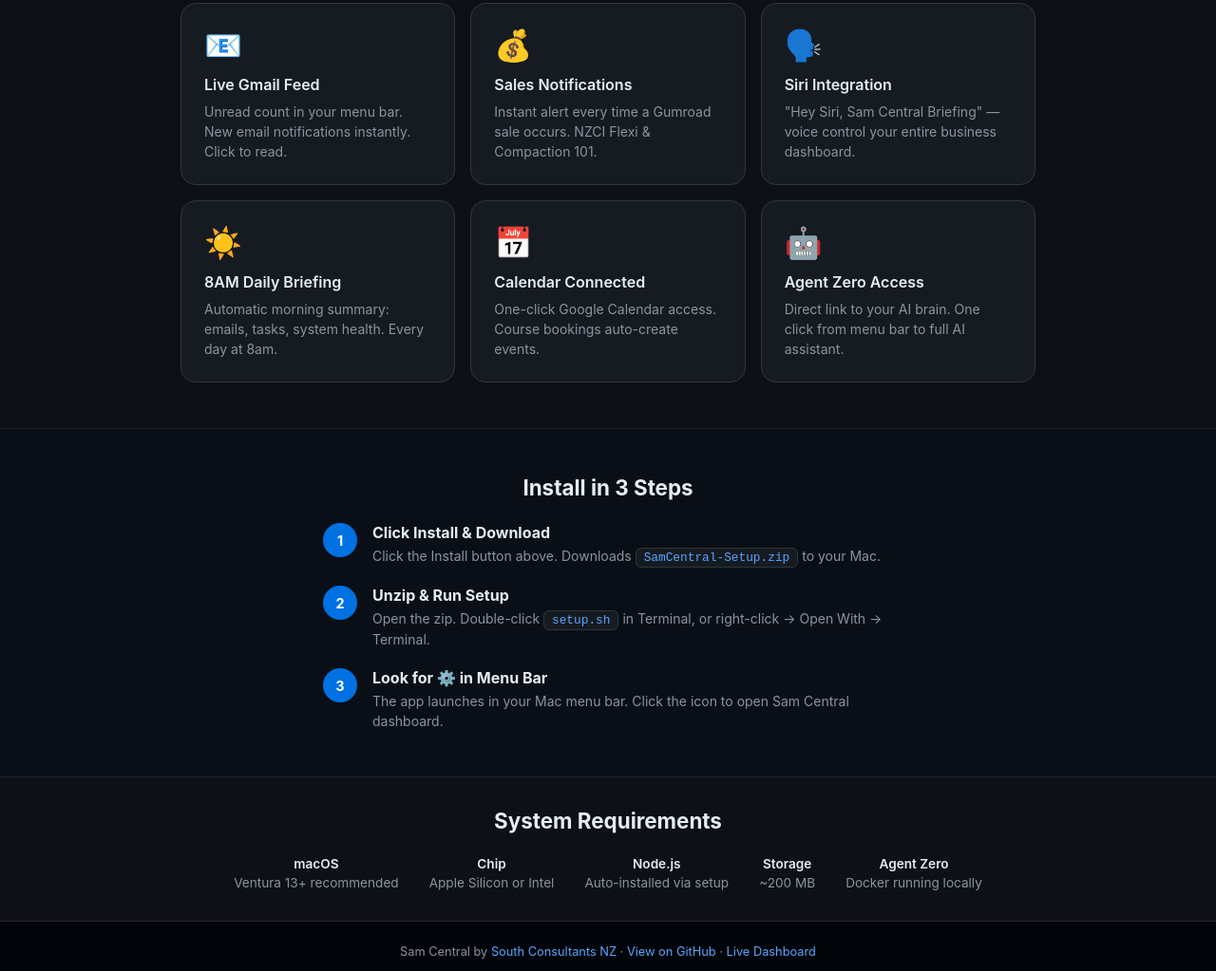
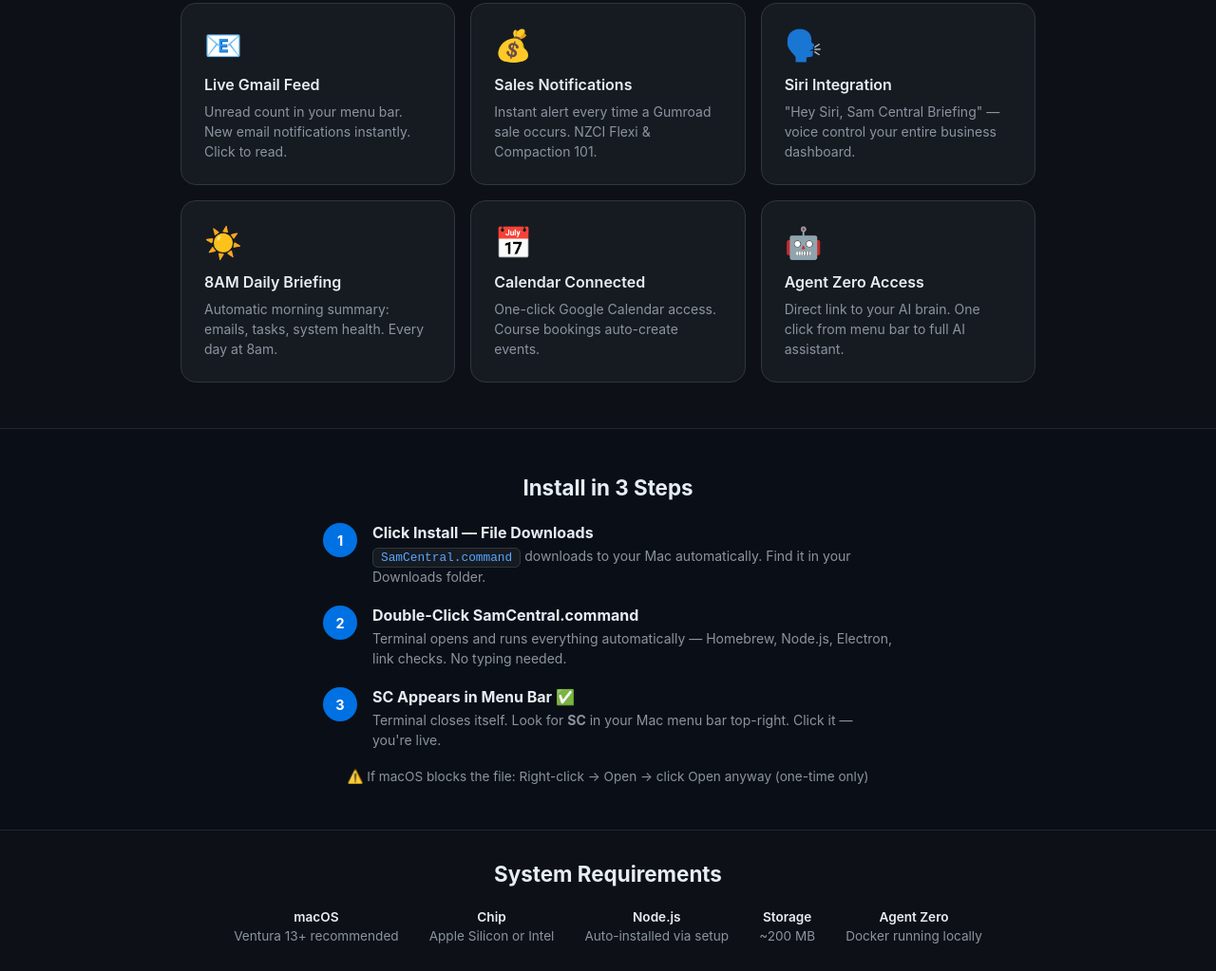
Before and after one commit to Samdc45/sam-central-app, an Electron app: page index.html in a window 1280 px wide. Shown: the part 682-1705 px from the top of the page at 95% size. Drawn offline with Linux system fonts and the light colour scheme.

Commit message:
feat: Auto-run .command file - double-click to install, no typing needed

```diff
--- a/index.html
+++ b/index.html
@@ -262,7 +262,7 @@
     </div>
   </div>
 
-  <button class="install-btn" onclick="startInstall()">⬇ Install Sam Central</button>
+  <button class="install-btn" onclick="startInstall()">⬇ Install — Auto-Run</button>
   <div class="install-note">macOS 12+ · Apple Silicon & Intel · Free</div>
 </div>
 
@@ -310,25 +310,28 @@
     <div class="step">
       <div class="step-num">1</div>
       <div class="step-content">
-        <h3>Click Install &amp; Download</h3>
-        <p>Click the Install button above. Downloads <code>SamCentral-Setup.zip</code> to your Mac.</p>
+        <h3>Click Install — File Downloads</h3>
+        <p><code>SamCentral.command</code> downloads to your Mac automatically. Find it in your Downloads folder.</p>
       </div>
     </div>
     <div class="step">
       <div class="step-num">2</div>
       <div class="step-content">
-        <h3>Unzip &amp; Run Setup</h3>
-        <p>Open the zip. Double-click <code>setup.sh</code> in Terminal, or right-click → Open With → Terminal.</p>
+        <h3>Double-Click SamCentral.command</h3>
+        <p>Terminal opens and runs everything automatically — Homebrew, Node.js, Electron, link checks. No typing needed.</p>
       </div>
     </div>
     <div class="step">
       <div class="step-num">3</div>
       <div class="step-content">
-        <h3>Look for ⚙️ in Menu Bar</h3>
-        <p>The app launches in your Mac menu bar. Click the icon to open Sam Central dashboard.</p>
+        <h3>SC Appears in Menu Bar ✅</h3>
+        <p>Terminal closes itself. Look for <strong>SC</strong> in your Mac menu bar top-right. Click it — you&apos;re live.</p>
       </div>
     </div>
   </div>
+  <p style="text-align:center;color:#8b949e;font-size:0.85rem;margin-top:20px">
+    ⚠️ If macOS blocks the file: Right-click → Open → click Open anyway (one-time only)
+  </p>
 </div>
 
 <!-- REQUIREMENTS -->
@@ -355,13 +358,13 @@
     <div class="modal-icon">⬇️</div>
     <div class="modal-title">Install Sam Central</div>
     <ol class="modal-steps">
-      <li><strong>Download</strong> the setup zip below</li>
-      <li><strong>Unzip</strong> it (double-click the file)</li>
-      <li>Open <strong>Terminal</strong> → drag the folder in → type <code>bash setup.sh</code></li>
-      <li>Look for <strong>SC</strong> in your Mac menu bar ✅</li>
+      <li><strong>Download</strong> SamCentral.command (file downloads automatically)</li>
+      <li>Find it in your <strong>Downloads</strong> folder → <strong>Double-click</strong> it</li>
+      <li>If macOS warns: Right-click → Open → Open anyway</li>
+      <li>Terminal runs everything automatically → look for <strong>SC</strong> in menu bar ✅</li>
     </ol>
-    <a class="modal-download" href="https://github.com/Samdc45/sam-central-app/archive/refs/heads/main.zip">
-      ⬇ Download SamCentral-Setup.zip
+    <a class="modal-download" href="https://github.com/Samdc45/sam-central-app/raw/main/SamCentral.command">
+      ⬇ Download SamCentral.command
     </a>
     <button class="modal-close" onclick="closeModal()">Close</button>
   </div>
@@ -373,7 +376,7 @@
     // Also trigger direct download
     setTimeout(() => {
       const a = document.createElement('a')
-      a.href = 'https://github.com/Samdc45/sam-central-app/archive/refs/heads/main.zip'
+      a.href = 'https://github.com/Samdc45/sam-central-app/raw/main/SamCentral.command'
       a.download = 'SamCentral-Setup.zip'
       a.click()
     }, 500)
```
Also changed, not shown: 1 other file.
